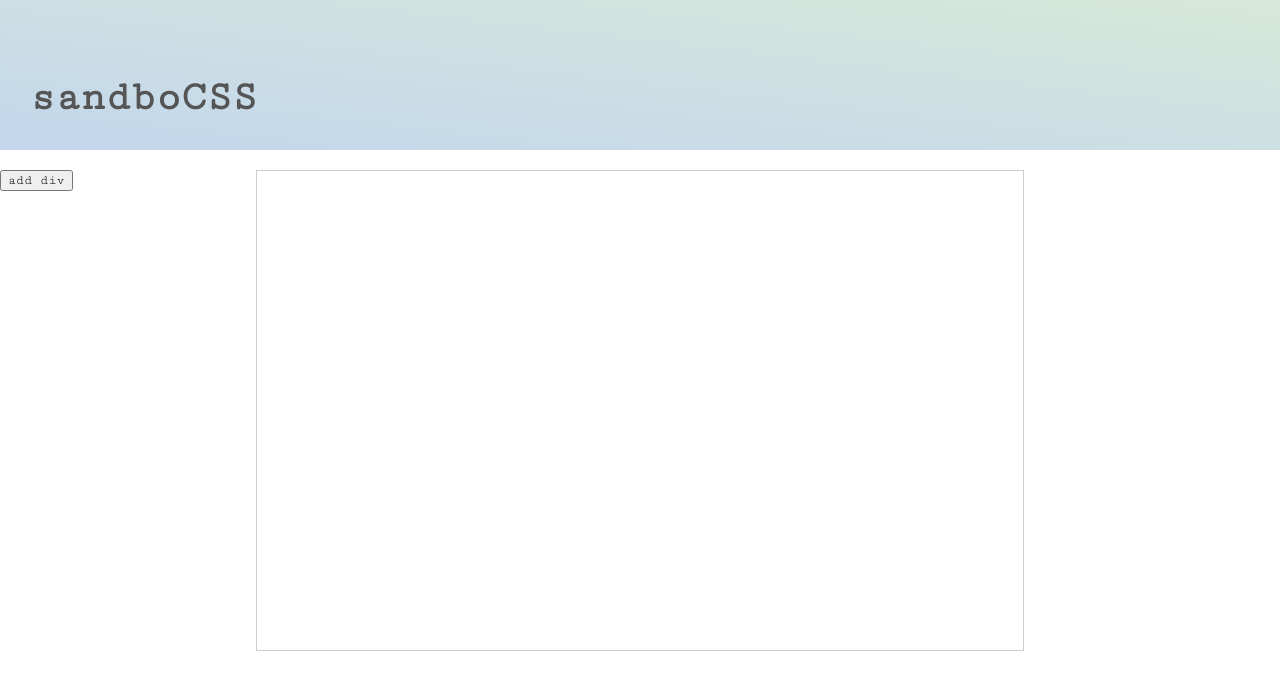
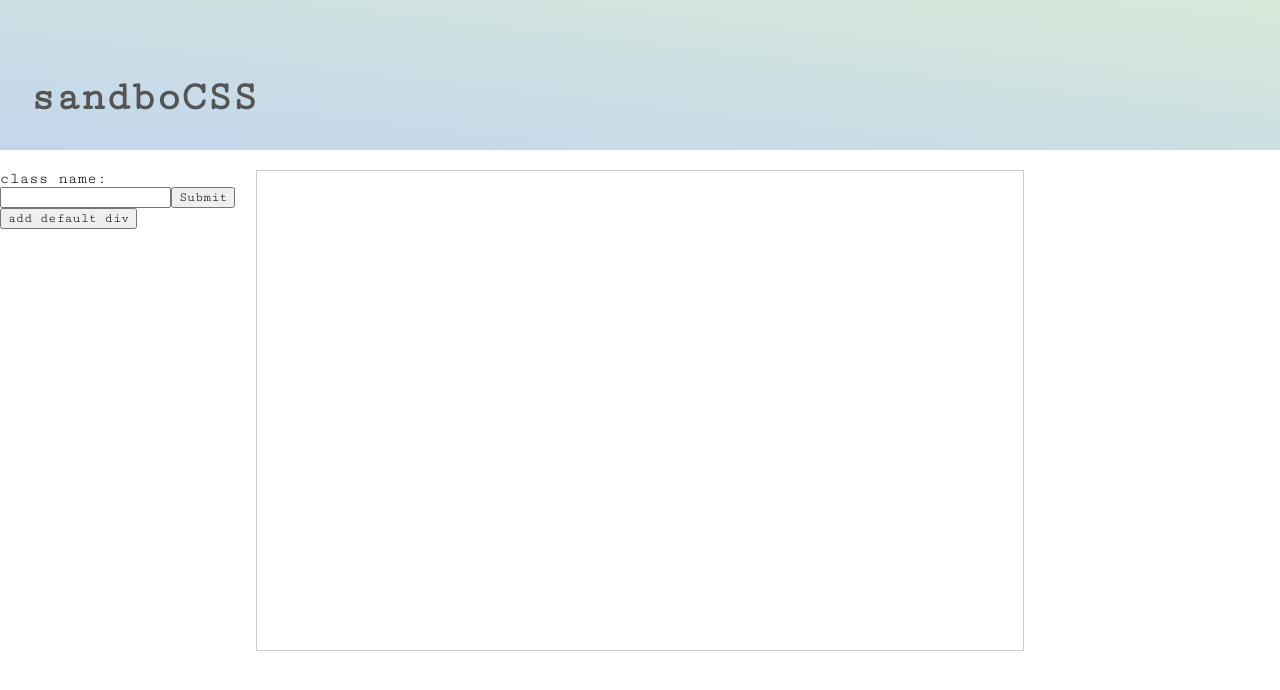
Before and after one commit to yammik/sandbocss, a React (Create React App) app: page / in a window 1280 px wide. Shown: the top 690 px of the page. Built offline with nearby package versions, Linux system fonts and the light colour scheme.

Commit message:
can add class name to new div

```diff
--- a/src/components/Container.js
+++ b/src/components/Container.js
@@ -58,11 +58,11 @@ class Container extends Component {
     })
   }
 
-  addDiv = () => {
+  addDiv = (name) => {
     this.setState({
       divs: this.state.divs.concat({
           key: v4(),
-          className: 'resizable',
+          className: `resizable ${name}`,
           width: 100,
           height: 100,
           x: 0,
--- a/src/components/Controls.js
+++ b/src/components/Controls.js
@@ -3,12 +3,32 @@ import React, { Component } from 'react';
 class Controls extends Component {
   constructor(props) {
     super(props)
+    this.state = {
+      className: '',
+    }
+  }
+
+  handleChange = (e) => {
+    this.setState({
+      className: e.target.value,
+    })
+  }
+
+  handleSubmit = (e) => {
+    e.preventDefault();
+    this.props.addDiv(this.state.className);
+    e.target.reset();
   }
 
   render() {
     return (
       <div id="controls">
-        <button onClick={this.props.addDiv}>add div</button>
+        <form onSubmit={this.handleSubmit}>
+          class name:
+          <input onChange={this.handleChange}></input>
+          <input type="submit"/>
+        </form>
+        <button onClick={this.props.addDiv}>add default div</button>
       </div>
     )
   }
--- a/src/components/Sandbox.js
+++ b/src/components/Sandbox.js
@@ -22,18 +22,23 @@ class Sandbox extends Component {
         {divs.map(div =>
           <Rnd
             key={div.key}
-            className="resizable"
+            className={div.className}
             style={style}
             size={{ width: div.width, height: div.height }}
             position={{ x: div.x, y: div.y }}
             onDragStop={(e, d) => {
-              updateDiv(div.key, 'resizable', div.width, div.height, d.x, d.y);
+              updateDiv(div.key, div.className, div.width, div.height, d.x, d.y);
             }}
             onResize={(e, direction, ref, delta, position) => {
               // debugger
-              updateDiv(div.key, 'resizable', ref.offsetWidth, ref.offsetHeight, position.x, position.y);
+              updateDiv(div.key, div.className, ref.offsetWidth, ref.offsetHeight, position.x, position.y);
             }}
-            ><div>
+            >
+              <div>
+                class: {div.className.split(' ').filter(word => word !== 'resizable').join(' ')}
+              </div>
+              <br></br>
+              <div>
                 width: {div.width}, height: {div.height}
               </div>
               <br></br>
```
Lines whose indentation alone changed are shown as unchanged.
